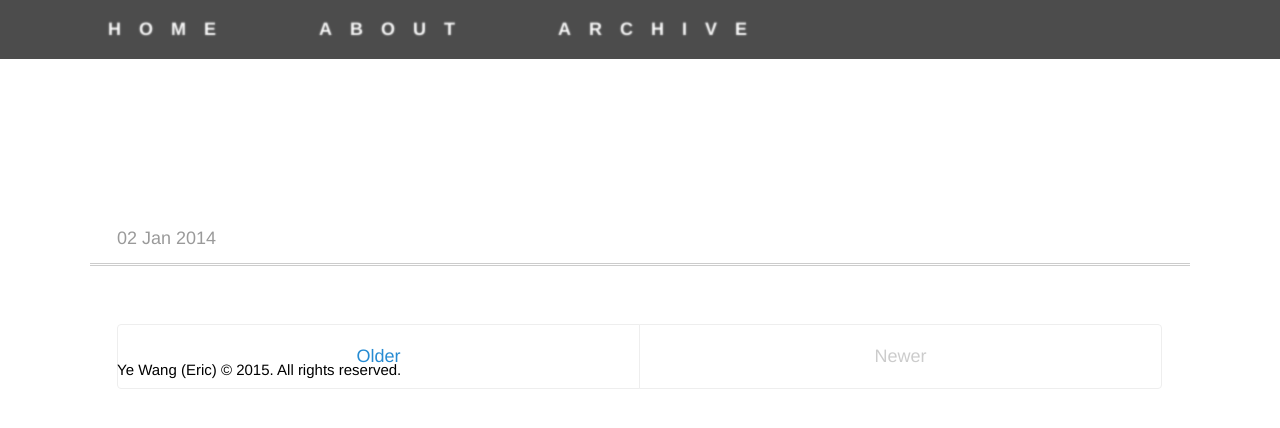
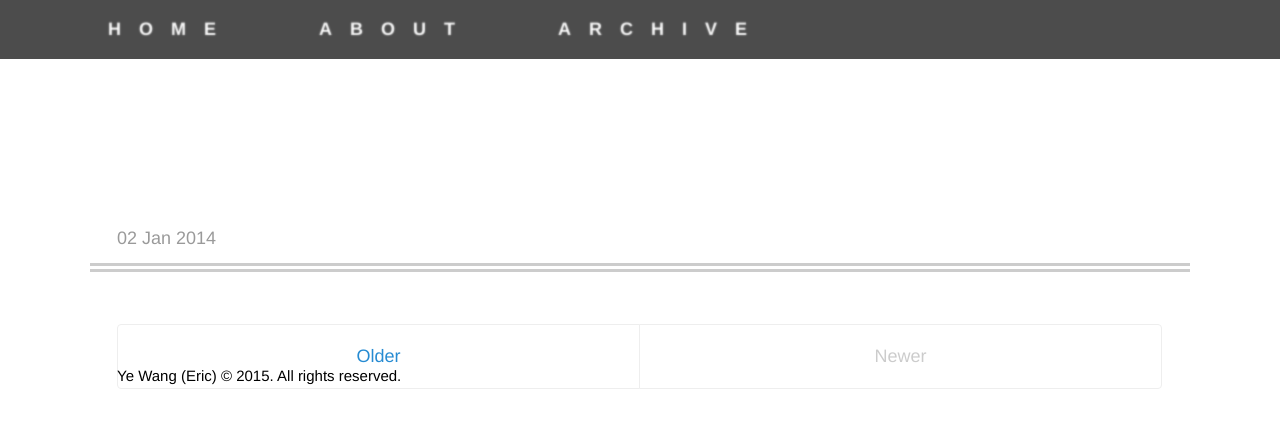
Before and after one commit to ericyewang/ericyewang.github.io, a Jekyll site: the page built from index.html, in a window 1280 px wide. Shown: the top 428 px of the page. Built offline with Jekyll 4.4.1, drawn with Linux system fonts in a browser that asks for light colours; the list of posts is cut into pages by our own code.

Commit message:
Update _layout.scss

```diff
--- a/_sass/_layout.scss
+++ b/_sass/_layout.scss
@@ -21,6 +21,7 @@ main {
   border-bottom-style: double;
   border-left-style: none;
   border-color: #CCCCCC;
+  border-width: 0.5rem;
 }
 
 footer {
```
